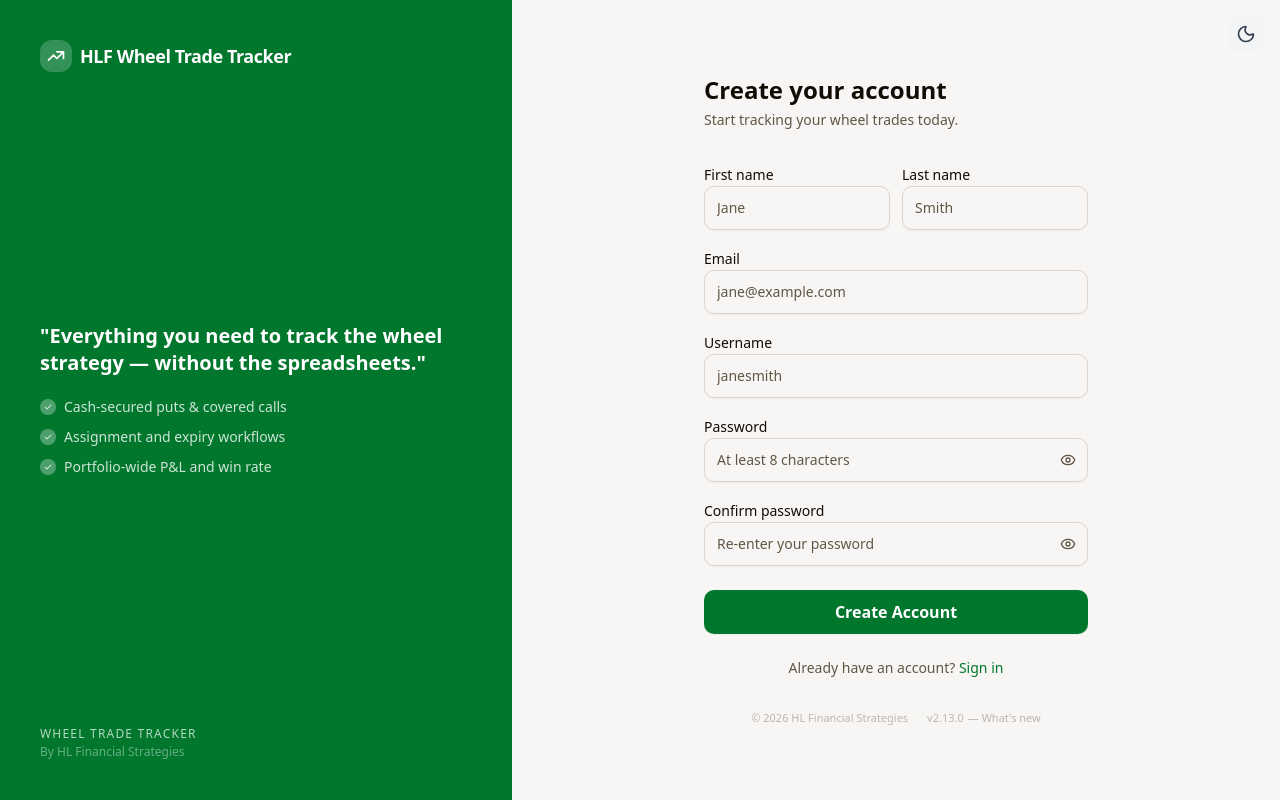
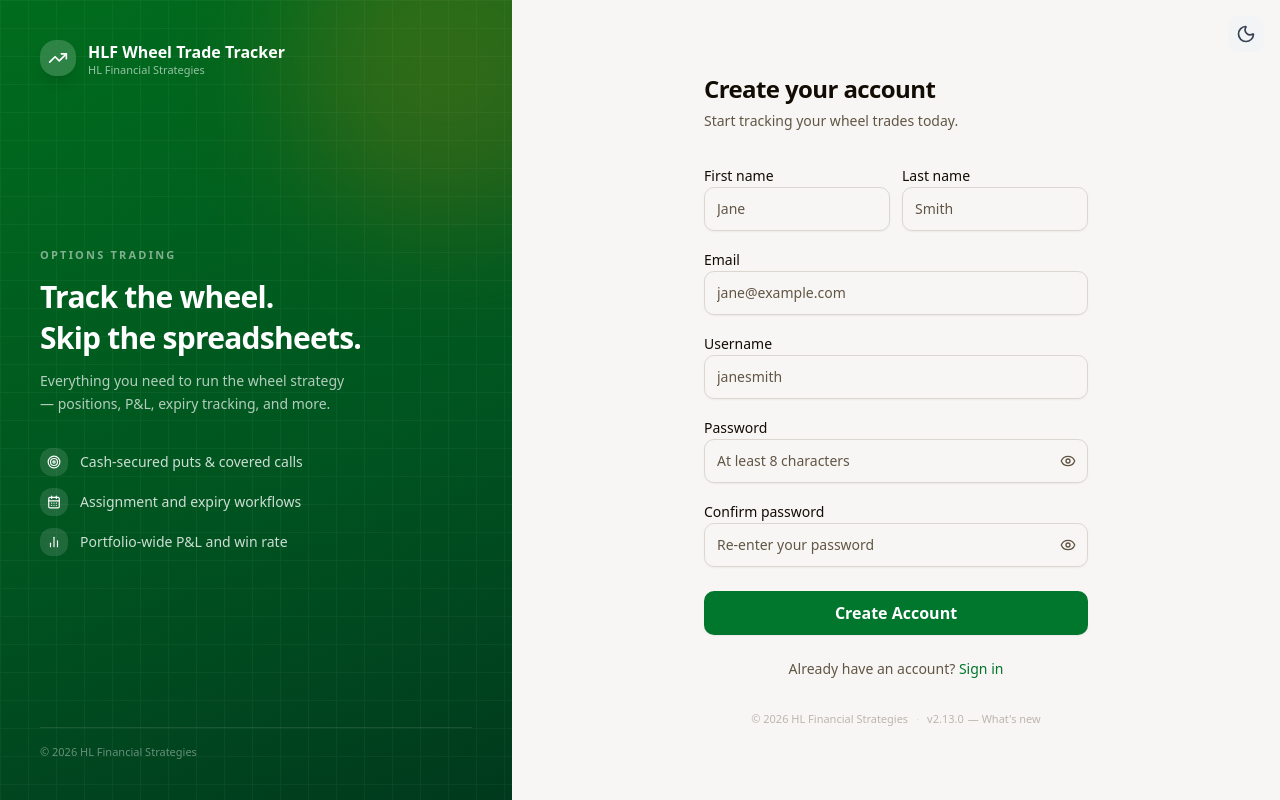
Before and after one commit to boostmx/wheel-strat-tracker, a Next.js app: page /signup in a window 1280 px wide. Built offline with nearby package versions, Linux system fonts and the light colour scheme; no server answers.

Commit message:
maint: update sign up page to match login visuals

```diff
--- a/src/app/signup/page.tsx
+++ b/src/app/signup/page.tsx
@@ -4,11 +4,17 @@ import { useState } from "react";
 import { useRouter } from "next/navigation";
 import Link from "next/link";
 import { toast } from "sonner";
-import { Eye, EyeOff } from "lucide-react";
+import { Eye, EyeOff, TrendingUp, Target, CalendarDays, BarChart2 } from "lucide-react";
 import { Input } from "@/components/ui/input";
 import { Button } from "@/components/ui/button";
 import { ThemeToggle } from "@/components/theme-toggle";
 import { VersionBadge } from "@/components/layout/VersionBadge";
+
+const FEATURES = [
+  { icon: Target, label: "Cash-secured puts & covered calls" },
+  { icon: CalendarDays, label: "Assignment and expiry workflows" },
+  { icon: BarChart2, label: "Portfolio-wide P&L and win rate" },
+];
 
 function PasswordInput({
   id,
@@ -103,42 +109,67 @@ export default function SignUpPage() {
 
   return (
     <div className="min-h-screen bg-background flex">
-      {/* Left decorative panel */}
-      <div className="hidden lg:flex lg:w-2/5 bg-primary flex-col justify-between p-10 text-primary-foreground">
-        <div className="flex items-center gap-2">
-          <div className="w-8 h-8 rounded-lg bg-primary-foreground/20 flex items-center justify-center">
-            <svg className="w-5 h-5" fill="none" viewBox="0 0 24 24" stroke="currentColor" strokeWidth={2}>
-              <path strokeLinecap="round" strokeLinejoin="round" d="M13 7h8m0 0v8m0-8l-8 8-4-4-6 6" />
-            </svg>
+      {/* Left — brand panel */}
+      <div
+        className="hidden lg:flex lg:w-2/5 flex-col justify-between p-10 text-white relative overflow-hidden"
+        style={{ background: "linear-gradient(160deg, oklch(0.44 0.18 155), oklch(0.36 0.16 162) 60%, oklch(0.28 0.12 168))" }}
+      >
+        {/* Subtle grid texture */}
+        <div
+          className="absolute inset-0 opacity-[0.04]"
+          style={{ backgroundImage: "linear-gradient(white 1px, transparent 1px), linear-gradient(90deg, white 1px, transparent 1px)", backgroundSize: "28px 28px" }}
+        />
+        {/* Amber glow orb */}
+        <div
+          className="absolute -top-24 -right-24 w-80 h-80 rounded-full opacity-20 blur-3xl"
+          style={{ background: "oklch(0.72 0.17 65)" }}
+        />
+
+        {/* Logo */}
+        <div className="relative flex items-center gap-3 z-10">
+          <div
+            className="w-9 h-9 rounded-xl flex items-center justify-center shadow-lg"
+            style={{ background: "rgba(255,255,255,0.18)", backdropFilter: "blur(8px)" }}
+          >
+            <TrendingUp className="w-5 h-5 text-white" />
           </div>
-          <span className="text-lg font-bold tracking-tight">HLF Wheel Trade Tracker</span>
+          <div>
+            <p className="font-bold text-base leading-tight">HLF Wheel Trade Tracker</p>
+            <p className="text-[11px] text-white/60 leading-none mt-0.5">HL Financial Strategies</p>
+          </div>
         </div>
 
-        <div className="space-y-5">
-          <blockquote className="text-xl font-semibold leading-snug">
-            "Everything you need to track the wheel strategy — without the spreadsheets."
-          </blockquote>
-          <div className="space-y-2.5">
-            {[
-              "Cash-secured puts & covered calls",
-              "Assignment and expiry workflows",
-              "Portfolio-wide P&L and win rate",
-            ].map((feat) => (
-              <div key={feat} className="flex items-center gap-2 text-sm text-primary-foreground/80">
-                <div className="w-4 h-4 rounded-full bg-primary-foreground/30 flex items-center justify-center flex-shrink-0">
-                  <svg className="w-2.5 h-2.5" fill="currentColor" viewBox="0 0 20 20">
-                    <path fillRule="evenodd" d="M16.707 5.293a1 1 0 010 1.414l-8 8a1 1 0 01-1.414 0l-4-4a1 1 0 011.414-1.414L8 12.586l7.293-7.293a1 1 0 011.414 0z" clipRule="evenodd" />
-                  </svg>
+        {/* Hero copy */}
+        <div className="relative z-10 space-y-8">
+          <div className="space-y-3">
+            <p className="text-[11px] font-semibold uppercase tracking-[0.2em] text-white/50">Options Trading</p>
+            <h2 className="text-3xl font-bold leading-snug tracking-tight">
+              Track the wheel.<br />Skip the spreadsheets.
+            </h2>
+            <p className="text-sm text-white/70 leading-relaxed max-w-xs">
+              Everything you need to run the wheel strategy — positions, P&L, expiry tracking, and more.
+            </p>
+          </div>
+
+          <div className="space-y-3">
+            {FEATURES.map(({ icon: Icon, label }) => (
+              <div key={label} className="flex items-center gap-3">
+                <div
+                  className="w-7 h-7 rounded-lg flex items-center justify-center flex-shrink-0"
+                  style={{ background: "rgba(255,255,255,0.12)" }}
+                >
+                  <Icon className="w-3.5 h-3.5 text-white" />
                 </div>
-                {feat}
+                <span className="text-sm text-white/80">{label}</span>
               </div>
             ))}
           </div>
         </div>
 
-        <div>
-          <p className="text-xs font-medium text-primary-foreground/70 uppercase tracking-widest">Wheel Trade Tracker</p>
-          <p className="text-xs text-primary-foreground/40 mt-0.5">By HL Financial Strategies</p>
+        {/* Footer */}
+        <div className="relative z-10">
+          <div className="h-px bg-white/10 mb-4" />
+          <p className="text-[11px] text-white/40">© {new Date().getFullYear()} HL Financial Strategies</p>
         </div>
       </div>
 
@@ -150,18 +181,19 @@ export default function SignUpPage() {
 
         <div className="w-full max-w-sm">
           {/* Mobile logo */}
-          <div className="lg:hidden flex items-center gap-2 mb-8 justify-center">
-            <div className="w-8 h-8 rounded-lg bg-primary flex items-center justify-center">
-              <svg className="w-5 h-5 text-primary-foreground" fill="none" viewBox="0 0 24 24" stroke="currentColor" strokeWidth={2}>
-                <path strokeLinecap="round" strokeLinejoin="round" d="M13 7h8m0 0v8m0-8l-8 8-4-4-6 6" />
-              </svg>
+          <div className="lg:hidden flex items-center gap-2.5 mb-8 justify-center">
+            <div className="w-9 h-9 rounded-xl bg-primary flex items-center justify-center shadow-md">
+              <TrendingUp className="w-5 h-5 text-primary-foreground" />
             </div>
-            <span className="text-xl font-bold tracking-tight text-primary">Wheel Trade Tracker</span>
+            <div>
+              <p className="font-bold text-base text-foreground leading-tight">Wheel Trade Tracker</p>
+              <p className="text-[11px] text-muted-foreground leading-none">HL Financial Strategies</p>
+            </div>
           </div>
 
           <div className="mb-8">
-            <h2 className="text-2xl font-bold text-foreground">Create your account</h2>
-            <p className="text-muted-foreground text-sm mt-1">Start tracking your wheel trades today.</p>
+            <h2 className="text-2xl font-bold text-foreground tracking-tight">Create your account</h2>
+            <p className="text-muted-foreground text-sm mt-1.5">Start tracking your wheel trades today.</p>
           </div>
 
           <form onSubmit={handleSubmit} className="space-y-4">
```
